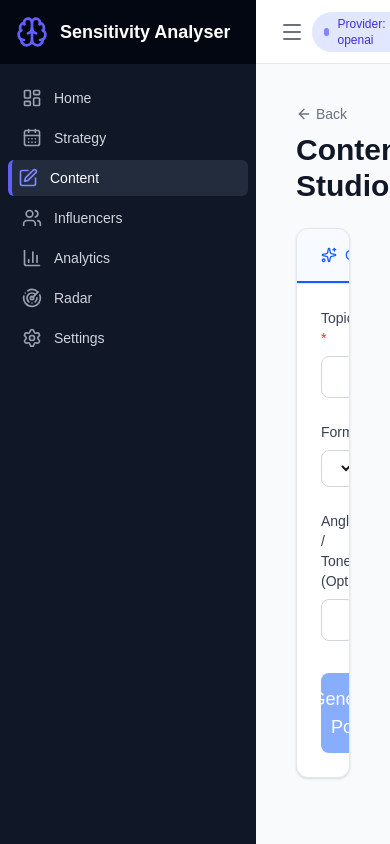
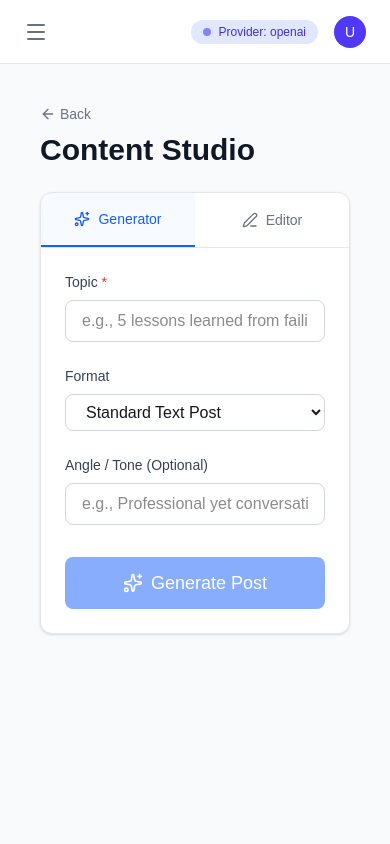
Before and after one commit to akashbayern0802/sensitivityanalyser, a Next.js app: page /dashboard/content in a window 390 px wide. Built offline with nearby package versions, Linux system fonts and the light colour scheme.

Commit message:
style: fix mobile responsiveness for sidebar and tabs

```diff
--- a/src/app/dashboard/layout.tsx
+++ b/src/app/dashboard/layout.tsx
@@ -33,8 +33,31 @@ export default function DashboardLayout({
   children: React.ReactNode;
 }) {
   const [collapsed, setCollapsed] = useState(false);
+  const [isMobile, setIsMobile] = useState(false);
   const [currentProvider, setCurrentProvider] = useState('openai');
   const pathname = usePathname();
+
+  // Handle window resizing
+  useEffect(() => {
+    const checkMobile = () => {
+      setIsMobile(window.innerWidth < 768);
+    };
+    checkMobile(); // Check on mount
+    window.addEventListener('resize', checkMobile);
+    return () => window.removeEventListener('resize', checkMobile);
+  }, []);
+
+  // Auto-collapse sidebar on mobile, auto-expand on desktop
+  useEffect(() => {
+    setCollapsed(isMobile);
+  }, [isMobile]);
+
+  // Collapse sidebar when route changes on mobile
+  useEffect(() => {
+    if (isMobile && !collapsed) {
+      setCollapsed(true);
+    }
+  }, [pathname]); // we omit isMobile/collapsed intentionally here to avoid loop, or we can just let it be.
 
   useEffect(() => {
     // Read provider on mount
@@ -60,10 +83,18 @@ export default function DashboardLayout({
 
   return (
     <div className="flex h-screen overflow-hidden bg-gray-50">
+      {/* Mobile Sidebar Overlay */}
+      {!collapsed && isMobile && (
+        <div
+          className="fixed inset-0 bg-gray-900/50 z-20 md:hidden"
+          onClick={() => setCollapsed(true)}
+        />
+      )}
+
       {/* Sidebar */}
       <div
-        className={`flex flex-col bg-gray-900 text-white transition-all duration-300 z-20 relative ${
-          collapsed ? 'w-20' : 'w-64'
+        className={`flex flex-col bg-gray-900 text-white transition-all duration-300 z-30 fixed md:relative h-full ${
+          collapsed ? '-translate-x-full md:translate-x-0 md:w-20' : 'translate-x-0 w-64'
         }`}
       >
         {/* Sidebar Header */}
--- a/src/app/dashboard/radar/page.tsx
+++ b/src/app/dashboard/radar/page.tsx
@@ -270,7 +270,7 @@ export default function RadarPage() {
           <div className="bg-gradient-to-r from-indigo-50 to-purple-50 rounded-xl p-6 border border-indigo-100">
             <h2 className="text-base font-semibold text-gray-900 mb-1">Auto-Discover Thought Leaders</h2>
             <p className="text-sm text-gray-500 mb-4">Enter a niche and the AI will find the top RSS feeds and GitHub repos to monitor — globally or filtered by region.</p>
-            <div className="flex gap-3">
+            <div className="flex flex-col sm:flex-row gap-3">
               <input
                 type="text"
                 value={niche}
```
